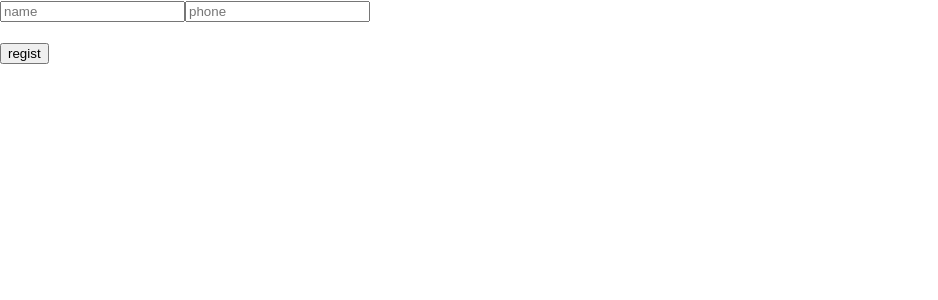
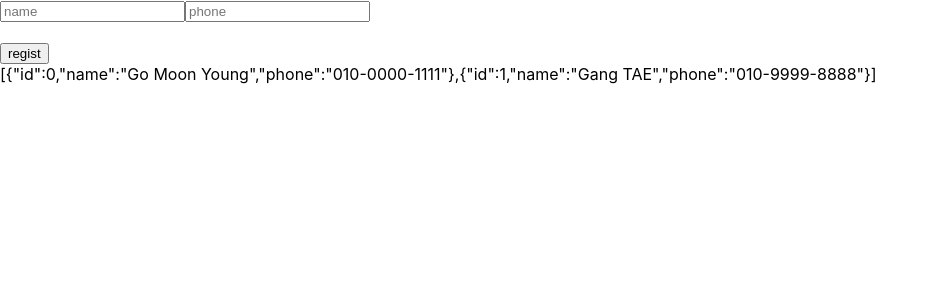
Before and after one commit to cat-egory/today80mani, a React (Create React App) app in the folder two-week-react/: page / in a window 1280 px wide. Shown: the top 300 px of the page, without its empty margins (0-938 px from the left). Built offline with nearby package versions, Linux system fonts and the light colour scheme.

Commit message:
add array

```diff
--- a/two-week-react/src/App.js
+++ b/two-week-react/src/App.js
@@ -5,14 +5,38 @@ import './App.css';
 import PhoneForm from './phone/PhoneForm';
 
 class App extends Component {
+  id = 2;
+
+  state = {
+    information: [
+      {
+        id: 0,
+        name: 'Go Moon Young',
+        phone: '010-0000-1111',
+      },
+      {
+        id: 1,
+        name: 'Gang TAE',
+        phone: '010-9999-8888',
+      },
+    ],
+  };
+
   handleCreate = (data) => {
     console.log('dd:', data);
+    const { information } = this.state;
+    this.setState({
+      information: information.concat({ id: (this.id += 1), ...data }),
+    });
   };
 
   render() {
+    const { information } = this.state;
+
     return (
       <div>
         <PhoneForm onCreate={this.handleCreate} />
+        {JSON.stringify(information)}
       </div>
     );
   }
```
